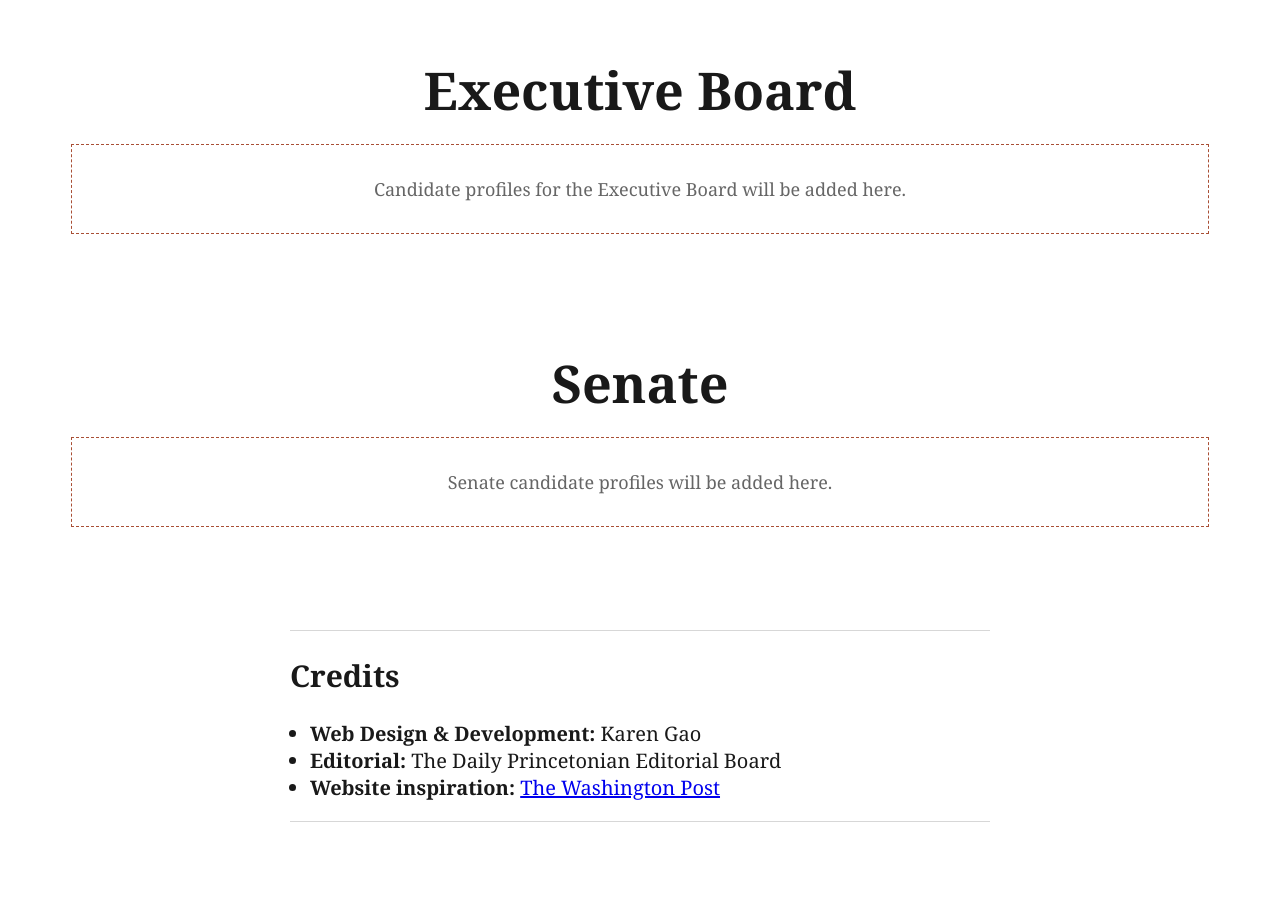
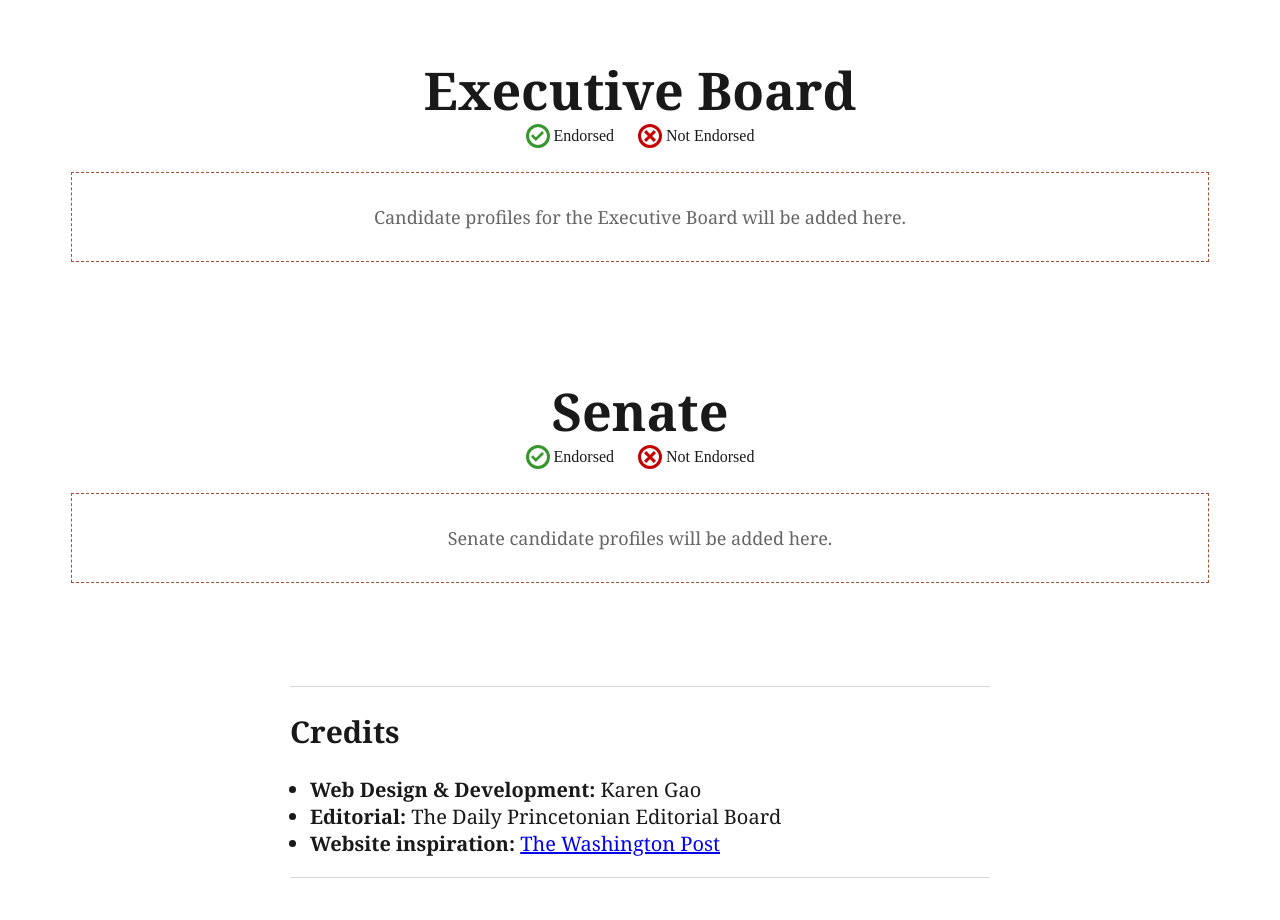
Before and after one commit to karengao6/usg-elections, a plain HTML site: page index.html in a window 1280 px wide. Shown: the part 2300-3220 px from the top of the page. Before the commit the page ends 3186 px from the top, so only its background shows below. Drawn offline with Linux system fonts and the light colour scheme; a web font is replaced by a local one.

Commit message:
add endorsement badge legends to other sections

```diff
--- a/index.html
+++ b/index.html
@@ -104,6 +104,16 @@
         <section class="candidate-comparison" id="executive" aria-labelledby="executive-heading">
           <div class="section-heading">
             <h2 id="executive-heading">Executive Board</h2>
+            <div class ="legend">
+              <div class = "legend-item">
+                <span class = "legend-icon is-endorsed"><img src = "/assets/ab01d.svg" alt=""/></span>
+                <span> Endorsed </span>
+              </div>
+              <div class = "legend-item">
+                <span class="legend-icon is-not-endorsed"><img src = "/assets/7836e.svg" alt=""/></span>
+                <span> Not Endorsed </span>
+              </div>
+            </div>
           </div>
           <div class="candidate-grid">
             <p class="position-placeholder">Candidate profiles for the Executive Board will be added here.</p>
@@ -113,6 +123,16 @@
         <section class="candidate-comparison" id="senate" aria-labelledby="senate-heading">
           <div class="section-heading">
             <h2 id="senate-heading">Senate</h2>
+            <div class ="legend">
+              <div class = "legend-item">
+                <span class = "legend-icon is-endorsed"><img src = "/assets/ab01d.svg" alt=""/></span>
+                <span> Endorsed </span>
+              </div>
+              <div class = "legend-item">
+                <span class="legend-icon is-not-endorsed"><img src = "/assets/7836e.svg" alt=""/></span>
+                <span> Not Endorsed </span>
+              </div>
+            </div>
           </div>
           <div class="candidate-grid">
             <p class="position-placeholder">Senate candidate profiles will be added here.</p>
```
